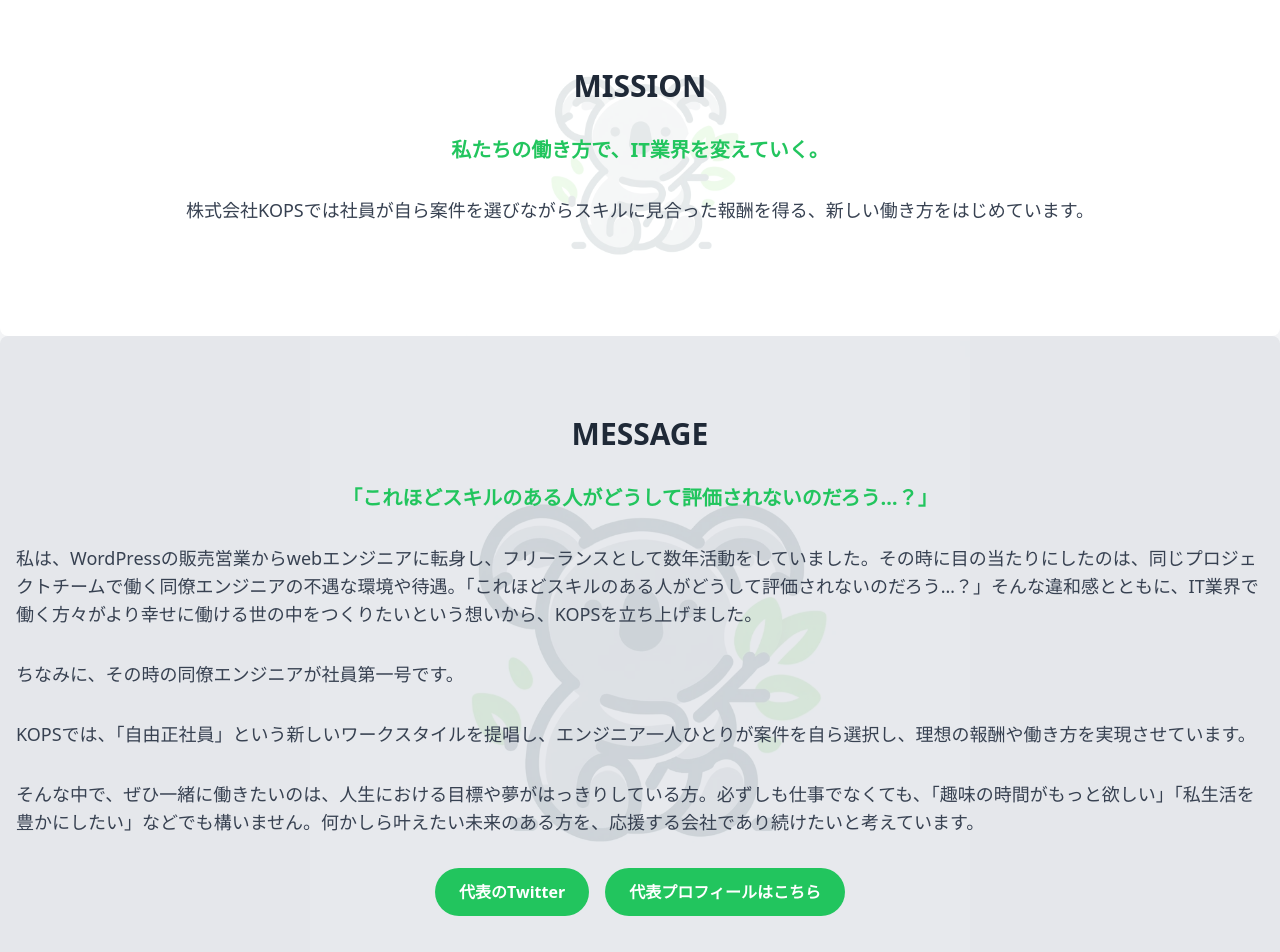
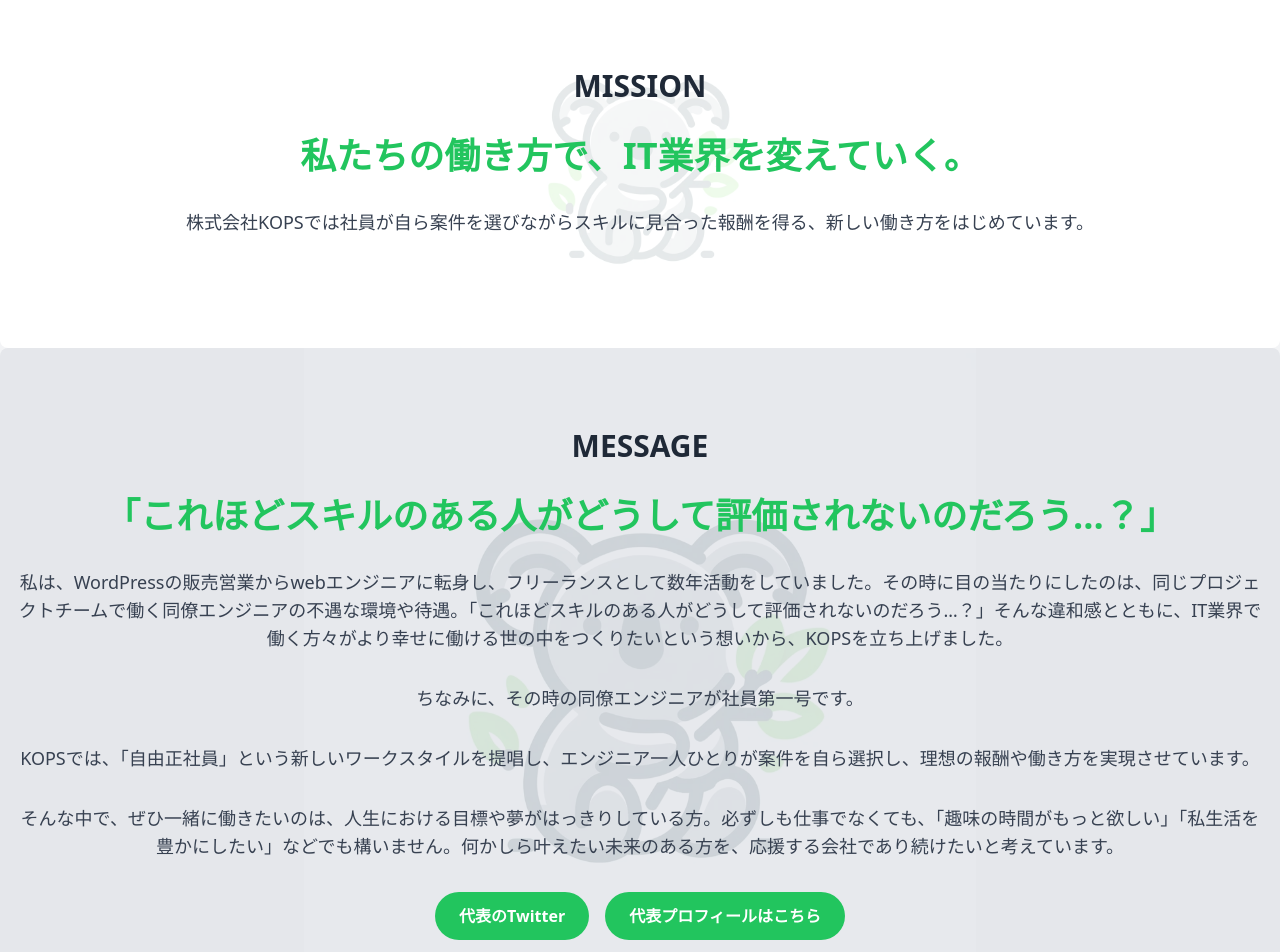
Before and after one commit to h-magome/kops-nuxt-project, a Nuxt app: page / in a window 1280 px wide. Shown: the part 420-1372 px from the top of the page. Built offline with nearby package versions, Linux system fonts and the light colour scheme.

Commit message:
MISSION, MESSAGEセクションのタイトルとスローガンのサイズを変更した

```diff
--- a/pages/index.vue
+++ b/pages/index.vue
@@ -55,8 +55,8 @@
     <section id="mission" class="py-20 bg-white rounded-lg relative">
       <div class="absolute inset-0 bg-contain bg-center bg-no-repeat opacity-10" style="background-image: url('/images/KOPSアイコン.webp');"></div>
       <div class="container mx-auto px-4 text-center relative z-10">
-        <h2 class="text-3xl font-bold mb-8 text-gray-800">MISSION</h2>
-        <p class="text-xl mb-8 text-green-500 font-semibold">私たちの働き方で、IT業界を変えていく。</p>
+        <p class="text-3xl font-bold mb-8 text-gray-800">MISSION</p>
+        <h2 class="text-4xl mb-8 text-green-500 font-semibold">私たちの働き方で、IT業界を変えていく。</h2>
         <p class="text-lg mb-8 text-gray-700">
           株式会社KOPSでは社員が自ら案件を選びながらスキルに見合った報酬を得る、新しい働き方をはじめています。
         </p>
@@ -66,14 +66,22 @@
     <!-- Representative Section -->
     <section id="message" class="py-20 bg-gray-200 rounded-lg relative">
       <div class="absolute inset-0 bg-contain bg-center bg-no-repeat opacity-10" style="background-image: url('/images/KOPSアイコン.webp');"></div>
-      <div class="container mx-auto px-4 relative z-10">
-        <h2 class="text-3xl font-bold mb-8 text-gray-800 text-center">MESSAGE</h2>
-        <p class="text-xl mb-8 text-green-500 font-semibold text-center">「これほどスキルのある人がどうして評価されないのだろう…？」</p>
-        <p class="text-lg mb-8 text-gray-700 text-left">私は、WordPressの販売営業からwebエンジニアに転身し、フリーランスとして数年活動をしていました。その時に目の当たりにしたのは、同じプロジェクトチームで働く同僚エンジニアの不遇な環境や待遇。「これほどスキルのある人がどうして評価されないのだろう…？」そんな違和感とともに、IT業界で働く方々がより幸せに働ける世の中をつくりたいという想いから、KOPSを立ち上げました。</p>
-        <p class="text-lg mb-8 text-gray-700 text-left">ちなみに、その時の同僚エンジニアが社員第一号です。</p>
-        <p class="text-lg mb-8 text-gray-700 text-left">KOPSでは、「自由正社員」という新しいワークスタイルを提唱し、エンジニア一人ひとりが案件を自ら選択し、理想の報酬や働き方を実現させています。</p>
-        <p class="text-lg mb-8 text-gray-700 text-left">そんな中で、ぜひ一緒に働きたいのは、人生における目標や夢がはっきりしている方。必ずしも仕事でなくても、「趣味の時間がもっと欲しい」「私生活を豊かにしたい」などでも構いません。何かしら叶えたい未来のある方を、応援する会社であり続けたいと考えています。</p>
-      <div class="flex justify-center space-x-4">
+      <div class="container mx-auto px-4 text-center relative z-10">
+        <p class="text-3xl font-bold mb-8 text-gray-800">MESSAGE</p>
+        <h2 class="text-4xl mb-8 text-green-500 font-semibold">「これほどスキルのある人がどうして評価されないのだろう…？」</h2>
+        <p class="text-lg mb-8 text-gray-700">
+          私は、WordPressの販売営業からwebエンジニアに転身し、フリーランスとして数年活動をしていました。その時に目の当たりにしたのは、同じプロジェクトチームで働く同僚エンジニアの不遇な環境や待遇。「これほどスキルのある人がどうして評価されないのだろう…？」そんな違和感とともに、IT業界で働く方々がより幸せに働ける世の中をつくりたいという想いから、KOPSを立ち上げました。
+        </p>
+        <p class="text-lg mb-8 text-gray-700">
+          ちなみに、その時の同僚エンジニアが社員第一号です。
+        </p>
+        <p class="text-lg mb-8 text-gray-700">
+          KOPSでは、「自由正社員」という新しいワークスタイルを提唱し、エンジニア一人ひとりが案件を自ら選択し、理想の報酬や働き方を実現させています。
+        </p>
+        <p class="text-lg mb-8 text-gray-700">
+          そんな中で、ぜひ一緒に働きたいのは、人生における目標や夢がはっきりしている方。必ずしも仕事でなくても、「趣味の時間がもっと欲しい」「私生活を豊かにしたい」などでも構いません。何かしら叶えたい未来のある方を、応援する会社であり続けたいと考えています。
+        </p>
+        <div class="flex justify-center space-x-4">
           <a href="https://x.com/cafromjakarta?s=21" class="bg-green-500 text-white px-6 py-3 rounded-full font-semibold hover:bg-green-600 transition duration-300">
             代表のTwitter
           </a>
```
